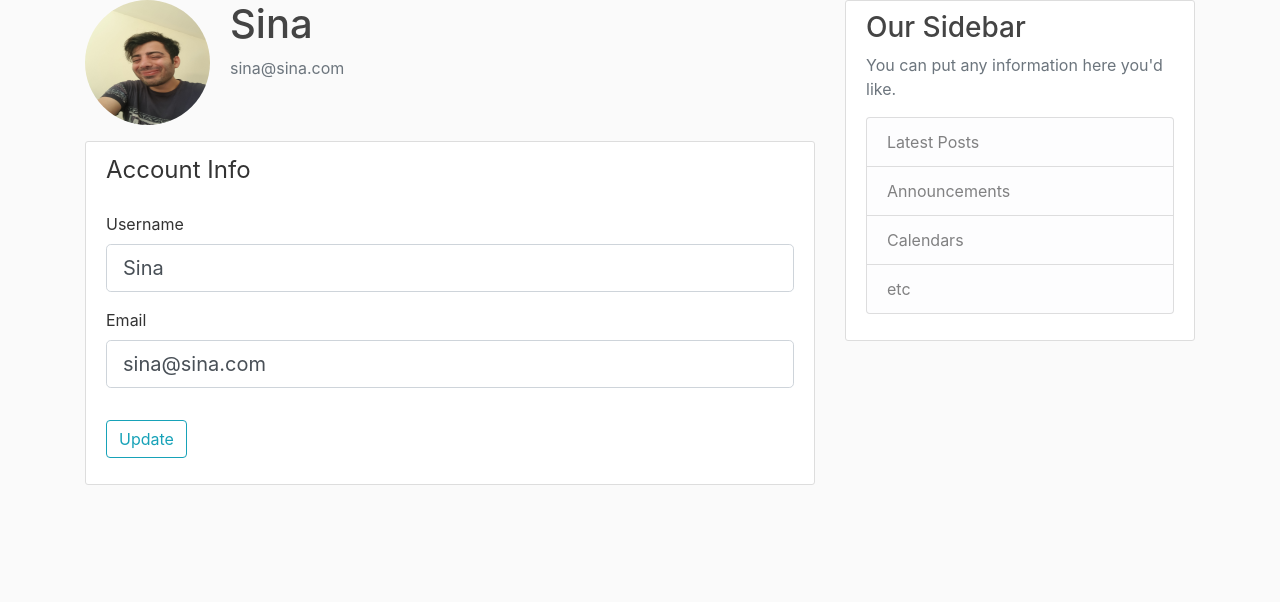
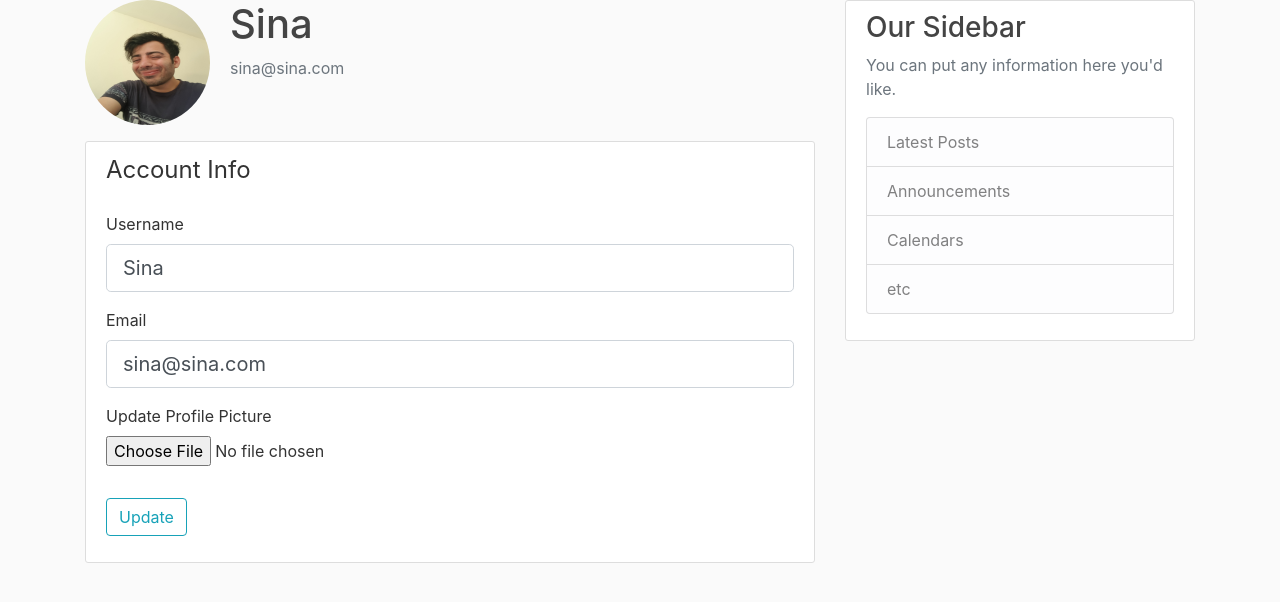
Before and after one commit to Dorostkar/Flask-Blog, a Flask app: page /account in a window 1280 px wide. Shown: the part 80-682 px from the top of the page. Run offline with Flask 2, Linux system fonts and the light colour scheme; a user stored in the database is signed in; some libraries are stand-ins or nearby versions.

Commit message:
adding picture implemented to project

```diff
--- a/flaskblog/forms.py
+++ b/flaskblog/forms.py
@@ -1,4 +1,5 @@
 from flask_wtf import FlaskForm
+from flask_wtf.file import FileField,FileAllowed
 from flask_login import current_user
 from wtforms import StringField, PasswordField, SubmitField, BooleanField
 from wtforms.validators import DataRequired, Length, Email, EqualTo,ValidationError
@@ -31,6 +32,7 @@ class LoginForm(FlaskForm):
 class UpdateAccountForm(FlaskForm):
     username = StringField("Username", validators=[DataRequired(), Length(min=2, max=20)])
     email = StringField("Email", validators=[DataRequired(), Email()])
+    picture = FileField("Update Profile Picture",validators=[FileAllowed(['jpg','png'])])
     submit = SubmitField("Update")
 
     def validate_username(self, username):
--- a/flaskblog/routes.py
+++ b/flaskblog/routes.py
@@ -1,3 +1,5 @@
+import os
+import secrets
 from flask import  render_template, url_for, flash, redirect, request
 from flaskblog import app ,db, bcrypt
 from flaskblog.models import User, Post
@@ -63,12 +65,27 @@ def logout():
     logout_user()
     return redirect(url_for('home'))
 
+
+def save_picture(form_picture):
+    random_hex = secrets.token_hex(8)
+    # f_name,f_ext = os.path.splitext(form_picture.filename)
+    # vaghti ye variable be kar nemiad ono bejash ye _ mizarim
+    _, f_ext = os.path.splitext(form_picture.filename)
+    picture_fn = random_hex + f_ext
+    picture_path = os.path.join(app.root_path, 'static/profile_pics', picture_fn)
+    form_picture.save(picture_path)
+
+    return picture_fn
+
 @app.route("/account", methods=['GET','POST'])
 @login_required
 def account():
     form = UpdateAccountForm()
     # when we post
     if form.validate_on_submit():
+        if form.picture.data:
+            picture_file = save_picture(form.picture.data)
+            current_user.image_file = picture_file
         # with changing current user and commit it looks like change in in database!
         current_user.username = form.username.data
         current_user.email = form.email.data
--- a/flaskblog/templates/account.html
+++ b/flaskblog/templates/account.html
@@ -9,7 +9,7 @@
         </div>
     </div>
     <div class="content-section">
-        <form method="POST" action="">
+        <form method="POST" action="" enctype="multipart/form-data">
              {{ form.hidden_tag() }}
              <fieldset class="form-group">
                  <legend class="borde-bottom mb-4">Account Info</legend>
@@ -41,6 +41,15 @@
                          {{form.email(class="form-control form-control-lg")}}
                      {% endif %}
                  </div>
+                 <div class="form-group">
+                    {{form.picture.label()}}
+                    {{form.picture(class="form-control-file")}}
+                    {% if form.picture.errors %}
+                        {% for error in form.picture.errors %}
+                            <span class="text-danger">{{ error }}</span><br/>
+                        {% endfor %}
+                    {% endif %}
+                 </div>
              </fieldset>
              <div class="form-group">
                  {{form.submit(class="btn btn-outline-info")}}
```
Also changed, not shown: flaskblog/site.db, flaskblog/static/profile_pics/973fe6ee145d11ff.jpg (added).
